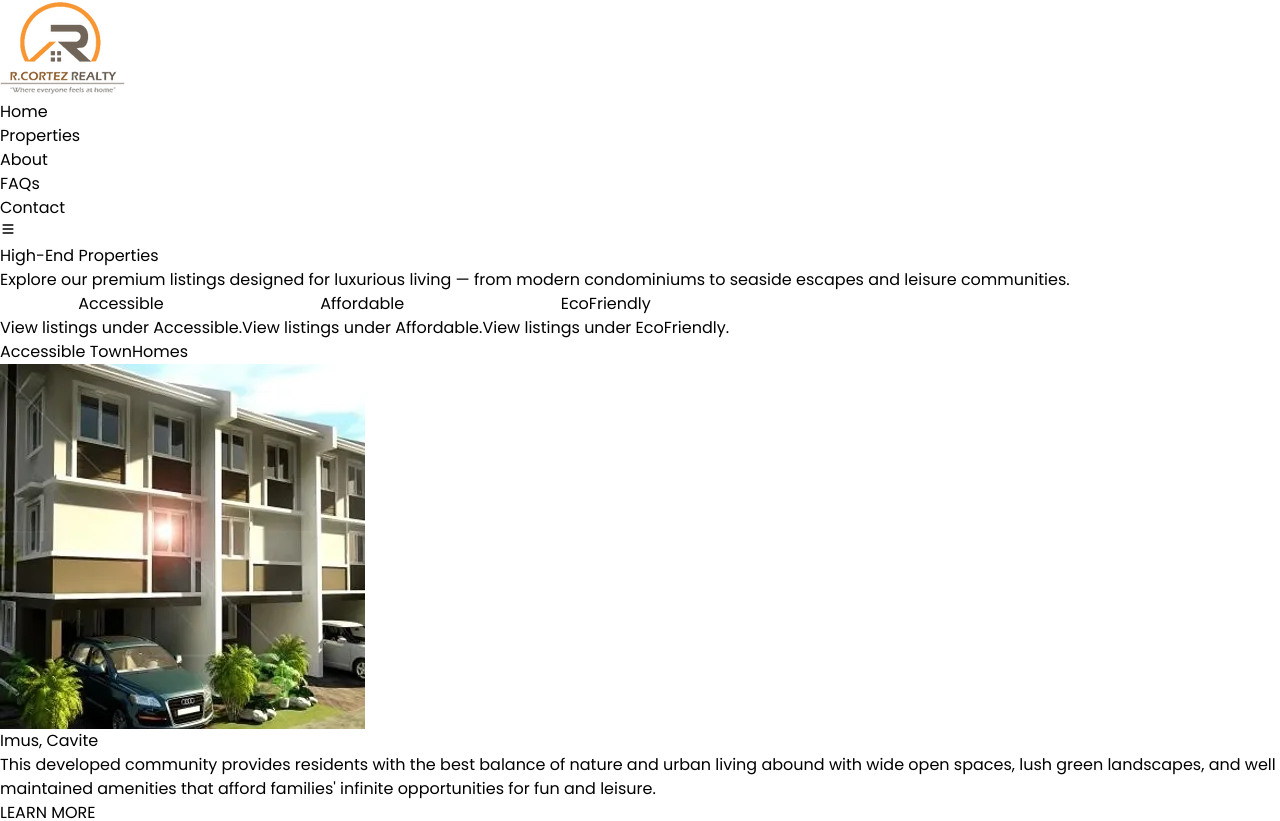
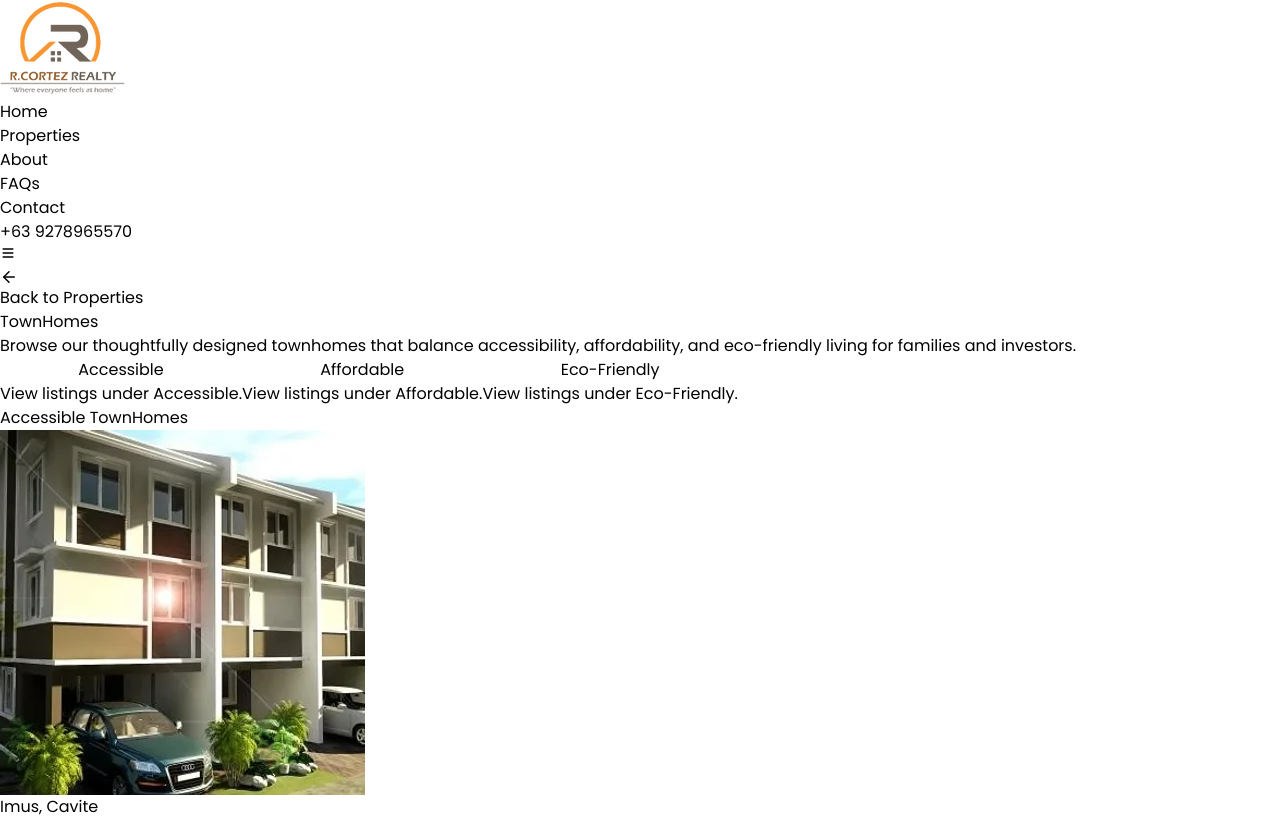
Before and after one commit to Sanjuan1290/main_R.Cortez_Realty, a React (Vite) app: page /townhomes in a window 1280 px wide. Shown: the top 821 px of the page. Built offline with nearby package versions, Linux system fonts and the light colour scheme.

Commit message:
add: back to previous url

```diff
--- a/src/components/layoutComponents/Header.jsx
+++ b/src/components/layoutComponents/Header.jsx
@@ -67,6 +67,7 @@ const Header = () => {
               </NavLink>
             </li>
           ))}
+          <li>+63 9278965570</li>
         </ul>
 
         {/* Mobile Menu Button */}
--- a/src/components/properties/FarmLots.jsx
+++ b/src/components/properties/FarmLots.jsx
@@ -1,4 +1,5 @@
 import { NavLink } from "react-router-dom";
+import { ArrowLeft } from "lucide-react"; // arrow icon
 
 const FarmLots = () => {
   const categories = [
@@ -7,6 +8,17 @@ const FarmLots = () => {
 
   return (
     <div className="mt-14 px-6 md:px-16 py-16 bg-gray-50 h-[80vh]">
+      {/* Back button */}
+      <div className="mb-6">
+        <NavLink
+          to="/properties"
+          className="inline-flex items-center gap-2 px-4 py-2 rounded-lg bg-[#273da0] text-white font-medium shadow-md hover:bg-[#1b2973] transition"
+        >
+          <ArrowLeft size={18} />
+          Back to Properties
+        </NavLink>
+      </div>
+
       <div className="text-center mb-12">
         <h1 className="text-4xl md:text-5xl font-bold text-gray-900">
           Farm Lots
--- a/src/components/properties/FarmLotsList/Cavite/CaviteList.jsx
+++ b/src/components/properties/FarmLotsList/Cavite/CaviteList.jsx
@@ -1,12 +1,25 @@
 import { Farmlots_listings } from "../../../../util/listingObject";
 import { NavLink } from "react-router-dom";
+import { ArrowLeft } from "lucide-react";
+
 const CaviteList = () => {
-
   return (
     <div className="px-6 md:px-16 py-16 bg-gray-50 min-h-screen mt-14">
+      {/* Back button */}
+      <div className="mb-6">
+        <NavLink
+          to="/farm-lots"
+          className="inline-flex items-center gap-2 px-4 py-2 rounded-lg bg-[#273da0] text-white font-medium shadow-md hover:bg-[#1b2973] transition"
+        >
+          <ArrowLeft size={18} />
+          Back to Farm Lots
+        </NavLink>
+      </div>
+
       <h1 className="text-4xl font-bold text-gray-900 mb-10 text-center">
         Cavite Farm Lots
       </h1>
+
       <div className="grid grid-cols-1 md:grid-cols-2 gap-8">
         {Farmlots_listings.map((lot, idx) => (
           <div
@@ -25,8 +38,11 @@ const CaviteList = () => {
               <p className="text-gray-600 italic text-sm flex-grow">
                 {lot.description}
               </p>
-              <NavLink to={`/property/${lot.id}`} className="mt-4 bg-gray-200 hover:bg-gray-300 text-gray-900 font-bold py-2 px-4 rounded">
-                LEARN MORE
+              <NavLink
+                to={`/property/${lot.id}`}
+                className="mt-4 bg-[#273da0] hover:bg-[#1b2973] text-white font-medium py-2 px-4 rounded transition"
+              >
+                Learn More
               </NavLink>
             </div>
           </div>
--- a/src/components/properties/HighEndProperties.jsx
+++ b/src/components/properties/HighEndProperties.jsx
@@ -1,3 +1,6 @@
+import { NavLink } from "react-router-dom";
+import { ArrowLeft } from "lucide-react";
+
 import Condominium from "./HighEndList/Condominium";
 import Seaside from "./HighEndList/Seaside";
 import Leisure from "./HighEndList/Leisure";
@@ -18,6 +21,17 @@ const HighEndProperties = () => {
 
   return (
     <div className="mt-14 px-6 md:px-16 py-16 bg-gray-50 min-h-screen">
+      {/* Back button */}
+      <div className="mb-6">
+        <NavLink
+          to="/properties"
+          className="inline-flex items-center gap-2 px-4 py-2 rounded-lg bg-[#273da0] text-white font-medium shadow-md hover:bg-[#1b2973] transition"
+        >
+          <ArrowLeft size={18} />
+          Back to Properties
+        </NavLink>
+      </div>
+
       <div className="text-center mb-12">
         <h1 className="text-4xl md:text-5xl font-bold text-gray-900">
           High-End Properties
--- a/src/components/properties/TownHomes.jsx
+++ b/src/components/properties/TownHomes.jsx
@@ -1,13 +1,15 @@
+import { NavLink } from "react-router-dom";
+import { ArrowLeft } from "lucide-react";
 
-import Accessible from './TownHomesList/Accessible'
-import Affordable from './TownHomesList/Affordable'
-import EcoFriendly from './TownHomesList/EcoFriendly'
+import Accessible from "./TownHomesList/Accessible";
+import Affordable from "./TownHomesList/Affordable";
+import EcoFriendly from "./TownHomesList/EcoFriendly";
 
 const TownHomes = () => {
   const categories = [
     { name: "Accessible", id: "accessible" },
     { name: "Affordable", id: "affordable" },
-    { name: "EcoFriendly", id: "ecoFriendly" },
+    { name: "Eco-Friendly", id: "ecoFriendly" },
   ];
 
   const handleScroll = (id) => {
@@ -19,13 +21,24 @@ const TownHomes = () => {
 
   return (
     <div className="mt-14 px-6 md:px-16 py-16 bg-gray-50 min-h-screen">
+      {/* Back button */}
+      <div className="mb-6">
+        <NavLink
+          to="/properties"
+          className="inline-flex items-center gap-2 px-4 py-2 rounded-lg bg-[#273da0] text-white font-medium shadow-md hover:bg-[#1b2973] transition"
+        >
+          <ArrowLeft size={18} />
+          Back to Properties
+        </NavLink>
+      </div>
+
       <div className="text-center mb-12">
         <h1 className="text-4xl md:text-5xl font-bold text-gray-900">
-          High-End Properties
+          TownHomes
         </h1>
         <p className="mt-4 text-gray-600 text-lg max-w-2xl mx-auto">
-          Explore our premium listings designed for luxurious living — from
-          modern condominiums to seaside escapes and leisure communities.
+          Browse our thoughtfully designed townhomes that balance accessibility,
+          affordability, and eco-friendly living for families and investors.
         </p>
       </div>
 
```
